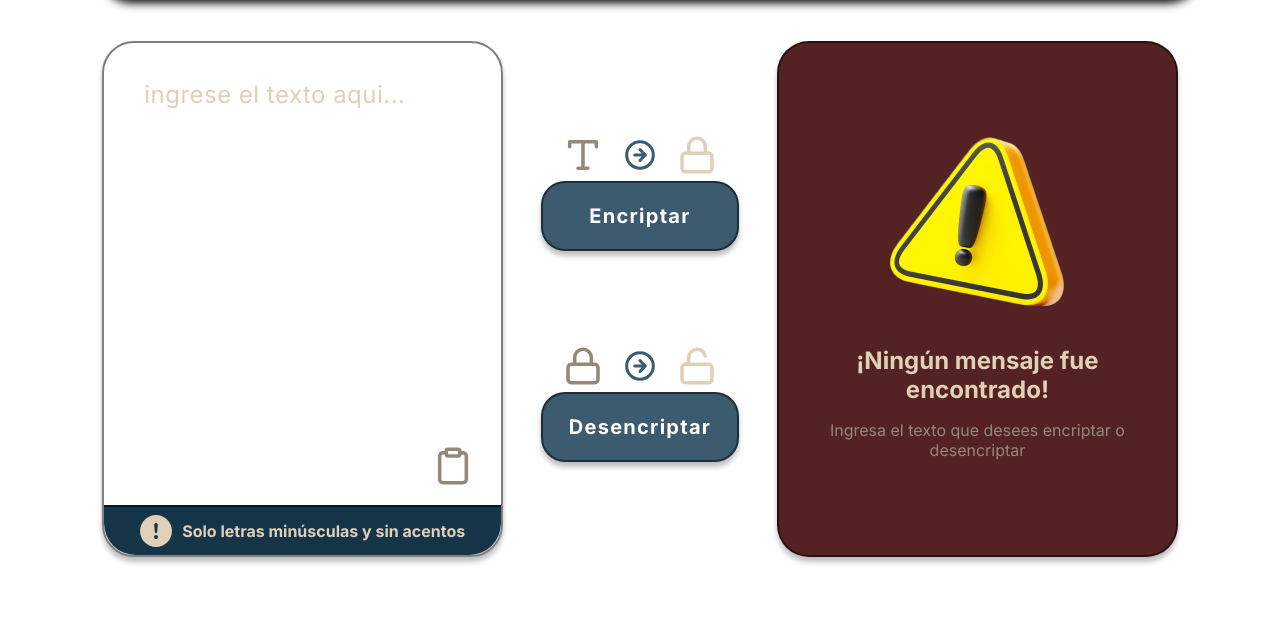
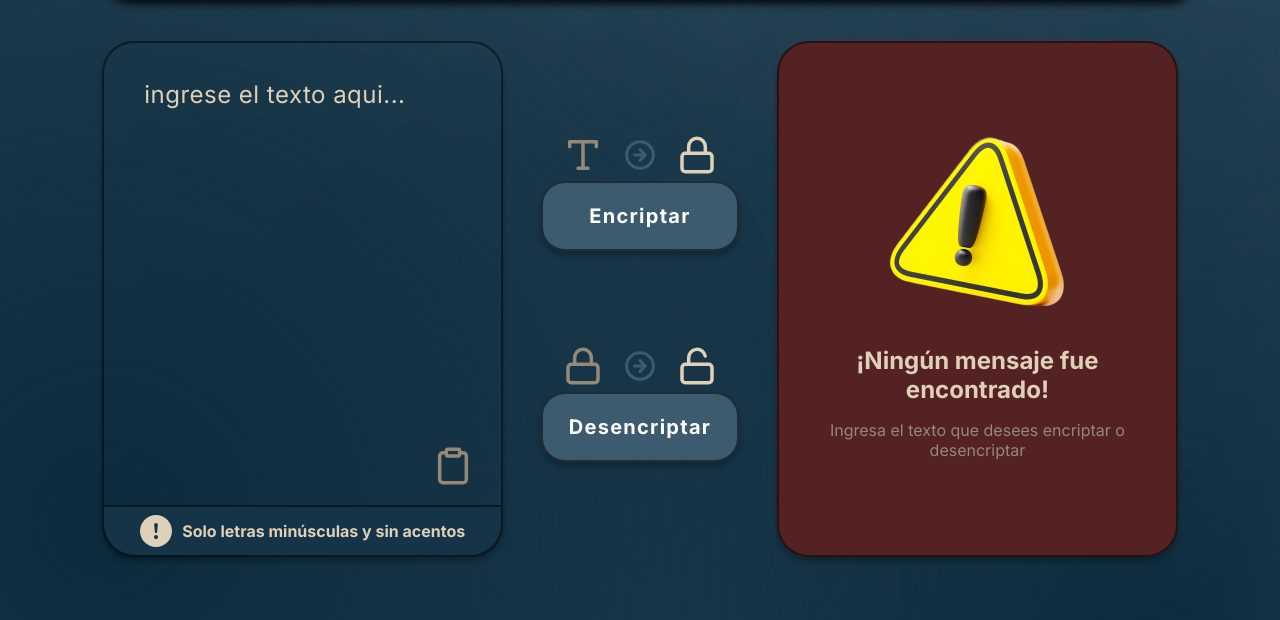
Before and after one commit to userleonardolopez/encriptador-de-texto, a plain HTML site: page index.html in a window 1280 px wide. Shown: the part 127-747 px from the top of the page. Drawn offline with Linux system fonts and the light colour scheme; the site is published under a folder, as on GitHub Pages, so addresses that start at the root find nothing; a web font is replaced by a local one.

Commit message:
Ruta de acceso al fondo en style.css reparada

```diff
--- a/styles/style.css
+++ b/styles/style.css
@@ -25,7 +25,7 @@ p, textarea, button, h2, ::placeholder {
 }
 
 body {
-    background-image: url("/assets/fondo-degradado.png");
+    background-image: url("../assets/fondo-degradado.png");
     background-size: cover;
     display: flex;
     flex-direction: column;
```
